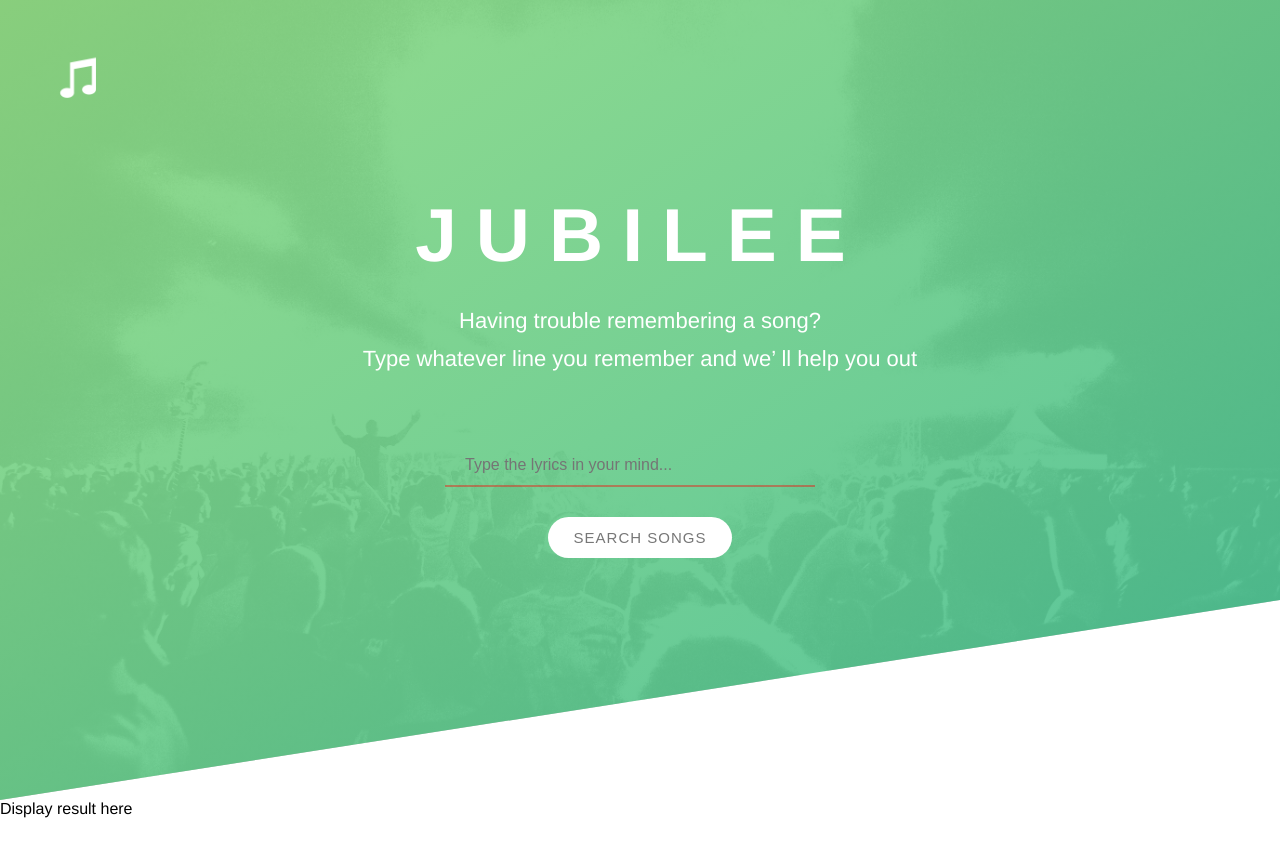
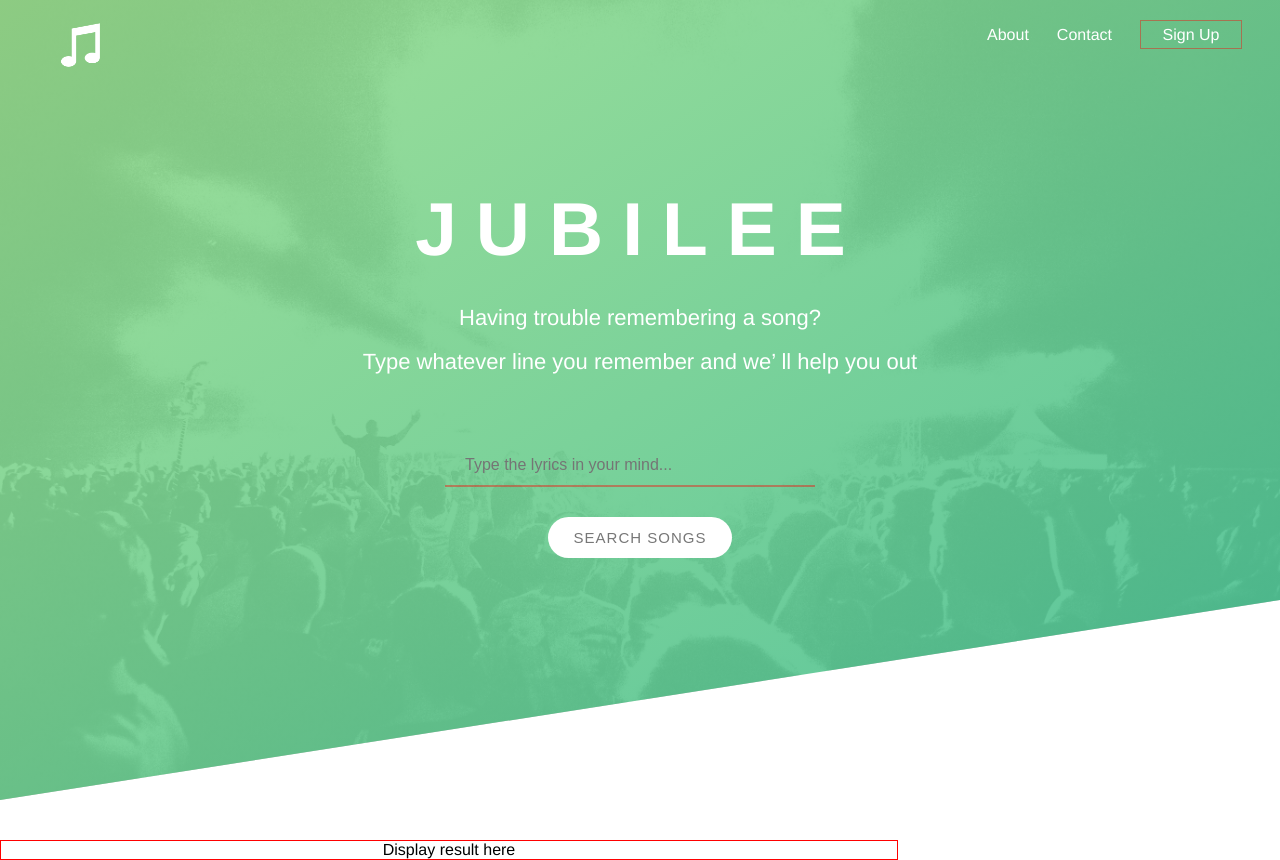
Before and after one commit to lindentree/jubilee, a React (Create React App) app in the folder frontend/jubilee-front-end/: page / in a window 1280 px wide. Before the commit the page ends 818 px from the top, so only its background shows below. Built offline with nearby package versions, Linux system fonts and the light colour scheme.

Commit message:
Added navbar, edited css

```diff
--- a/frontend/jubilee-front-end/package.json
+++ b/frontend/jubilee-front-end/package.json
@@ -8,6 +8,7 @@
     "@testing-library/user-event": "^7.1.2",
     "react": "^16.13.1",
     "react-dom": "^16.13.1",
+    "react-router-dom": "^5.2.0",
     "react-scripts": "3.4.3"
   },
   "scripts": {
--- a/frontend/jubilee-front-end/src/App.js
+++ b/frontend/jubilee-front-end/src/App.js
@@ -1,4 +1,5 @@
 import React from 'react';
+import Navbar from './components/Navbar';
 import Header from './components/Header';
 import Search from './components/Search';
 import Display from './components/Display';
--- a/frontend/jubilee-front-end/src/components/Header.js
+++ b/frontend/jubilee-front-end/src/components/Header.js
@@ -1,14 +1,12 @@
 import React from 'react';
+import Navbar from './Navbar';
 import styles from '../styles.module.css';
-import icon from '../images/music-icon.png';
 
 function Header() {
   return (
-    <div>
 
       <div className={styles.headerContainer}>
-       <img src={icon} alt="" className={styles.icon}/>
-
+        <Navbar />
         <div className={styles.titleBox}>
           <h1 className={styles.title}>
             <span className={styles.titleMain}>JUBILEE</span>
@@ -21,7 +19,6 @@ function Header() {
           </p>
         </div>
       </div>
-    </div>
   );
 }
 
--- /dev/null
+++ b/frontend/jubilee-front-end/src/components/Navbar.js
@@ -0,0 +1,28 @@
+import React from 'react';
+import styles from '../styles.module.css';
+import logo from '../images/music-icon.png';
+
+
+const Navbar = () => {
+  const underline = {textDecoration: "none"};
+  const textColor = {color: "#F55E61"};
+
+  return (
+    <div className={styles.navbar}>
+        <img className={styles.logo} src={logo} />
+      <ul className={styles.navUl}>
+        <li className={styles.navLi}>
+            About
+        </li>
+        <li className={styles.navLi}>
+            Contact
+        </li>
+        <li className={` ${styles.navLi} ${styles.signUp} `}>
+            Sign Up
+        </li>
+      </ul>
+    </div>
+  );
+}
+
+export default Navbar;
--- a/frontend/jubilee-front-end/src/styles.module.css
+++ b/frontend/jubilee-front-end/src/styles.module.css
@@ -9,14 +9,16 @@ link {
   color: white;
 }
 
+/* ========== Header ========== */
+
 .headerContainer {
   margin: 0;
   height: 100vh;
-  background-image: linear-gradient(to right bottom, rgba(126, 213, 111, 0.8), rgba(40, 180, 131, 0.8)),
+  background-image: linear-gradient(to right bottom,
+   rgba(126, 213, 111, 0.712), rgba(40, 180, 131, 0.8)),
     url(./images/concert.jpg);
   background-size: cover;
   background-position: center;
-  /* position: relative; */
   clip-path: polygon(0 0, 100% 0, 100% 75vh, 0 100%);
   /* border: 2px solid red; */
 }
@@ -36,8 +38,6 @@ link {
 }
 
 .titleMain {
-  /* display: block; */
-  /* font-weight: 400; */
   font-size: 75px;
   letter-spacing: 19px;
 }
@@ -45,7 +45,7 @@ link {
 .titleSub {
   font-size: 22px;
   font-weight: 100;
-  line-height: 0.7em;
+  line-height: 1em;
 }
 
 .icon {
@@ -53,6 +53,44 @@ link {
   margin: 50px;
   background: transparent;
 }
+
+
+/* =================  Navbar  ===============*/
+
+.navbar {
+  height: 65px;
+  color: white;
+}
+
+.navUl {
+  float: right;
+  font-size: 16px;
+  margin: 20px 10px 0 0;
+  /* border: 1px solid green; */
+}
+
+.navLi {
+  display: inline-block;
+  margin-right: 28px;
+  /* border: 1px solid blue; */
+}
+
+.logo {
+  height: 65px;
+  margin: 15px 75px 0 50px;
+  float: left;
+  /* border: 1px solid blue; */
+}
+
+.signUp {
+  border: 1px solid rgba(255, 0, 0, 0.404);
+  text-align: center;
+  height: 22px;
+  width: 100px;
+  padding-top: 5px;
+}
+
+
 
 /* ========== Search ========== */
 
@@ -97,7 +135,16 @@ input::-webkit-input-placeholder {
 }
 
 /* ========== Display ======== */
+/* I use css grid for the display data
+  but we don't know what the data will look like yet, so I didn't set row/column.
+*/
 
 .displayContainer {
-
+  width: 70%;
+  display: grid;
+  text-align: center;
+  position: absolute;
+  top: 105%;
+  left: auto;
+  border: 1px solid red;
 }
```
Also changed, not shown: 1 other file (tests, documents, lock files or other folders).
